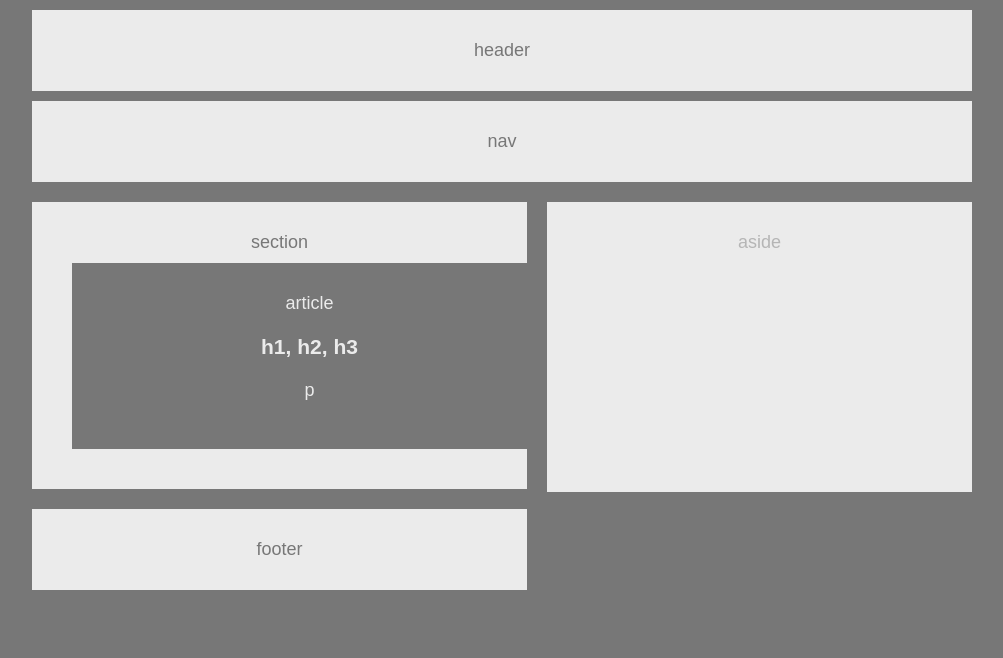
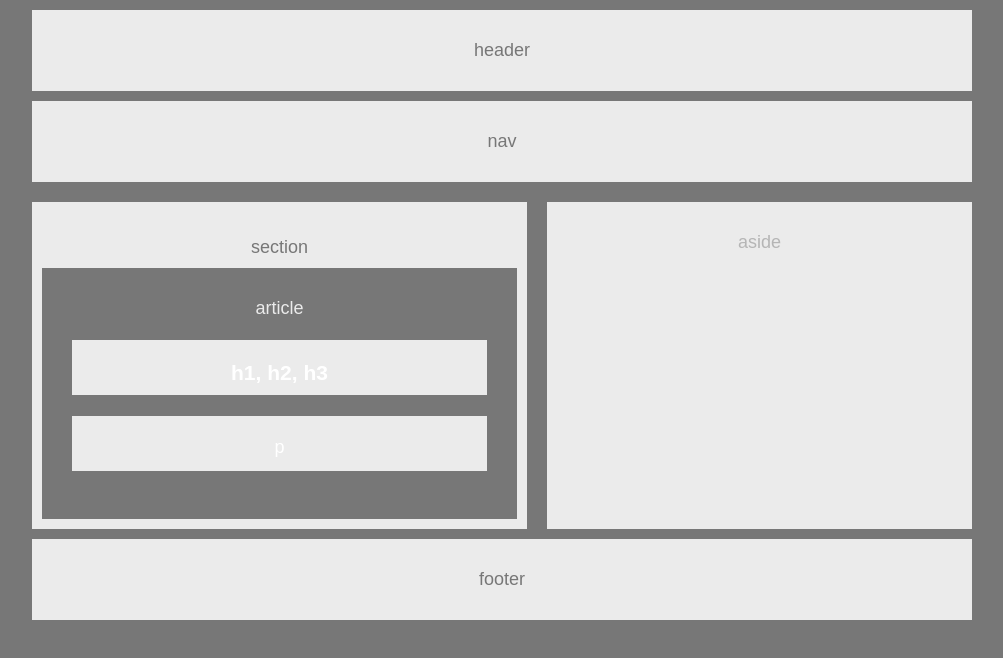
Before and after one commit to BiancaWilliams/HW-Wireframe, a plain HTML site: page index.html in a window 1280 px wide. Shown: the whole page, without its empty margins (138-1141 px from the left). Drawn offline with Linux system fonts and the light colour scheme.

Commit message:
add existing file

```diff
--- a/index.html
+++ b/index.html
@@ -16,9 +16,8 @@
             </article>
         </section>
         <aside>aside</aside>
-    <section>
+
     <footer>footer</footer>
-   </section>
     </div>
 
   </body>
--- a/style.css
+++ b/style.css
@@ -1,8 +1,7 @@
 * {
     box-sizing: border-box;
     }
-
-    html, body {
+{
         height: 100%
     }
 
@@ -34,7 +33,7 @@
     section {
         width: 495px;
         background: #ebebeb;
-        padding: 30px;
+        padding-top: 35px;
         margin:10px;
         float: left;
     }
@@ -46,6 +45,18 @@
         padding: 30px;
         margin: 10px;
     }
+    h1 {
+        background: #ebebeb;
+        padding: 5%;
+        color: #ffff;
+        height: 55px
+    }
+    p {
+        background: #ebebeb;
+        padding: 5%;
+        color: #ffff;
+        height: 55px
+    }
 
     .clearfix::after {
         content: "";
@@ -55,7 +66,7 @@
     aside {
         display: block;
         border-width: 495px;
-        height: 290px;
+        height: 327px;
         width: 425px;
         background: #ebebeb;
         color: #7777;
@@ -63,10 +74,9 @@
         margin: 10px;
         float: right;
     }
-   .footer {
-       position: fixed;
-       left: 0;
-       width: 100%;
-       background-attachment: fixed;
-       color: #7777;
+   footer {
+       clear: both;
+       background: #ebebeb;
+       padding: 30px;
+       margin: 10px;
    }
```
